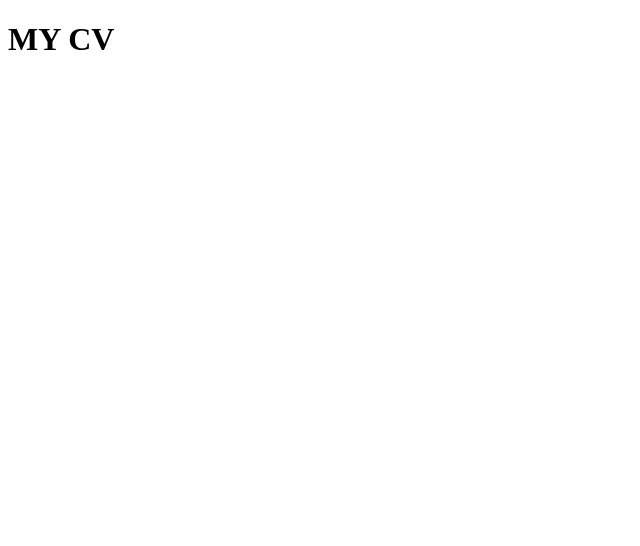
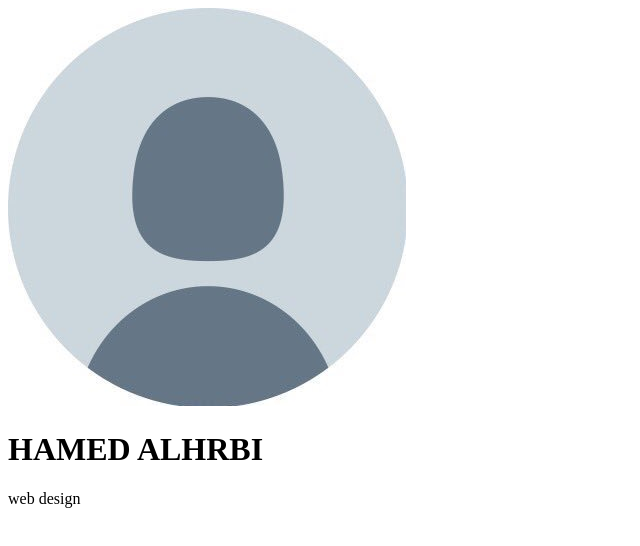
Before and after one commit to hameedd47/Mycv, a plain HTML site: page cv.html in a window 1280 px wide. Shown: the whole page, without its empty margins (0-640 px from the left). Drawn offline with Linux system fonts and the light colour scheme.

Commit message:
img style

```diff
--- a/cv.html
+++ b/cv.html
@@ -7,6 +7,32 @@
     <link rel="stylesheet" href="style.css">
 </head>
 <body>
-<h1>MY CV</h1>
+
+
+<div class="container">
+
+  <div class="profile">
+
+    <div class="profile_container">
+        <div class="profile_profileimge">
+           <img src="/v1StZqhq_400x400.jpg" alt="HAMED ALHRBI">
+        </div>
+
+        <div>
+
+            <h1 class="profile_name">
+                HAMED ALHRBI
+            </h1>
+            <p class="profile_title">
+                web design
+            </p>
+        </div>
+
+
+</div>
+
+
+</div>
+</div>
 </body>
 </html>
```
Also changed, not shown: 5870992231324828105_109.jpg (deleted), v1StZqhq_400x400.jpg (added).
